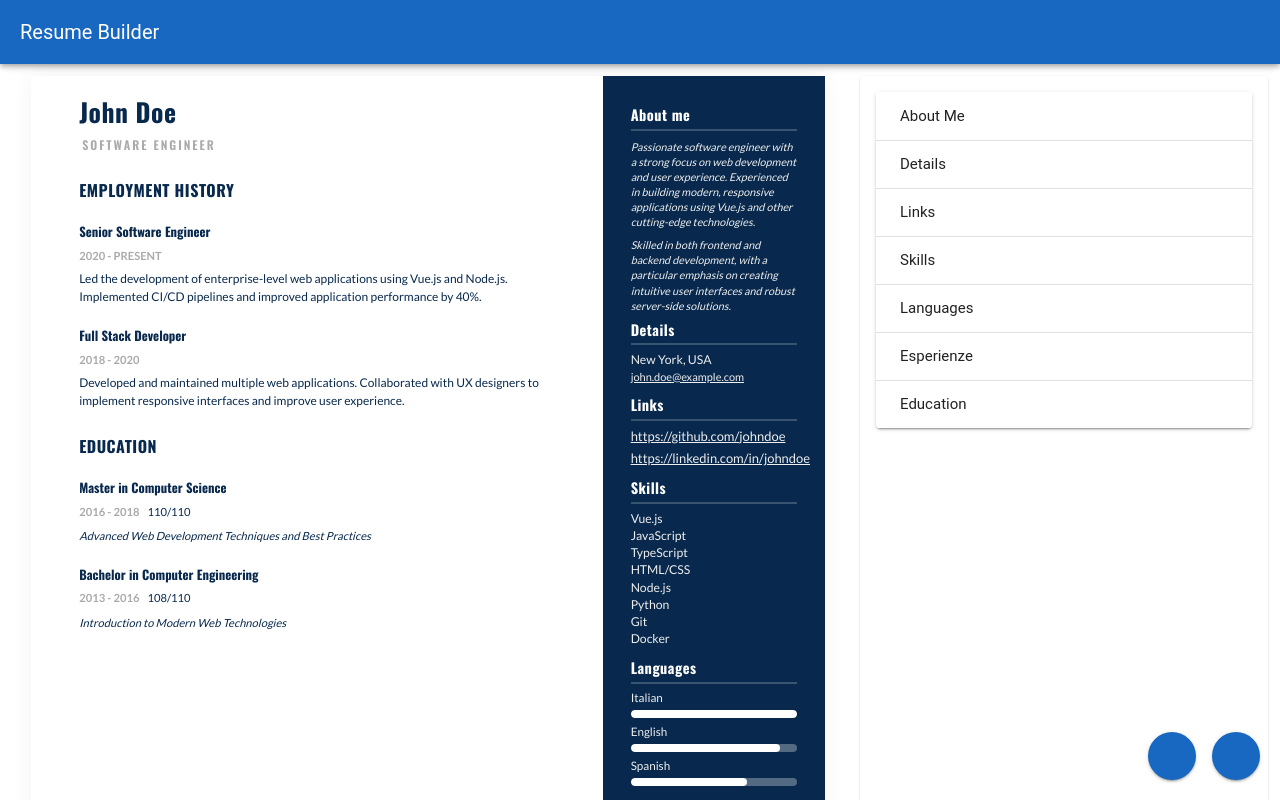
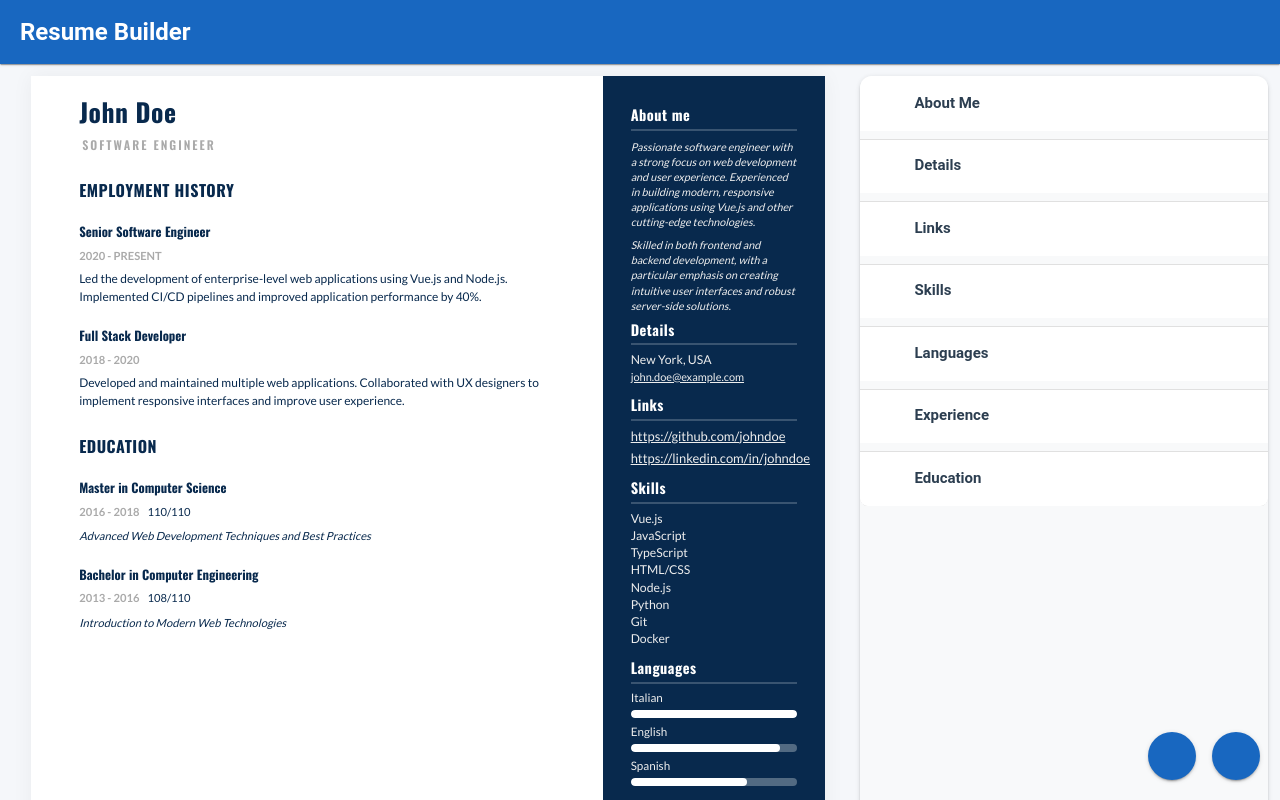
Before and after one commit to gianfrancodemarco/resume-builder, a Vue app: page / in a window 1280 px wide. Shown: the top 800 px of the page. Built offline with nearby package versions, Linux system fonts and the light colour scheme.

Commit message:
chore: some styling

```diff
--- a/src/App.vue
+++ b/src/App.vue
@@ -1,10 +1,13 @@
 <template>
   <v-app>
-    <v-app-bar color="primary">
-      <v-app-bar-title>Resume Builder</v-app-bar-title>
+    <v-app-bar color="primary" elevation="1">
+      <v-app-bar-title class="text-h5 font-weight-bold">Resume Builder</v-app-bar-title>
+      <v-spacer></v-spacer>
+      <v-btn icon="mdi-github" variant="text" href="https://github.com/yourusername/resume-builder"
+        target="_blank"></v-btn>
     </v-app-bar>
 
-    <v-main>
+    <v-main class="app-background">
       <v-container fluid class="pa-4">
         <v-row>
           <v-col cols="8" class="pa-2">
@@ -20,12 +23,14 @@
     <div class="download-buttons">
       <v-tooltip text="Download as PDF" location="top">
         <template v-slot:activator="{ props }">
-          <v-btn v-bind="props" icon="mdi-file-pdf-box" color="primary" @click="downloadPDF" class="mr-2" />
+          <v-btn v-bind="props" icon="mdi-file-pdf-box" color="primary" @click="downloadPDF" class="mr-2 download-btn"
+            elevation="2" />
         </template>
       </v-tooltip>
       <v-tooltip text="Download as HTML" location="top">
         <template v-slot:activator="{ props }">
-          <v-btn v-bind="props" icon="mdi-file-code" color="primary" @click="downloadHTML" />
+          <v-btn v-bind="props" icon="mdi-file-code" color="primary" @click="downloadHTML" class="download-btn"
+            elevation="2" />
         </template>
       </v-tooltip>
     </div>
@@ -131,6 +136,11 @@ const downloadHTML = () => {
 </script>
 
 <style>
+.app-background {
+  background-color: #f5f7fa;
+  min-height: 100vh;
+}
+
 .download-buttons {
   position: fixed;
   bottom: 20px;
@@ -139,4 +149,21 @@ const downloadHTML = () => {
   gap: 8px;
   z-index: 100;
 }
+
+.download-btn {
+  transition: transform 0.2s ease-in-out;
+}
+
+.download-btn:hover {
+  transform: translateY(-2px);
+}
+
+:deep(.v-app-bar) {
+  backdrop-filter: blur(10px);
+  background-color: rgba(var(--v-theme-primary), 0.95) !important;
+}
+
+:deep(.v-main) {
+  padding-top: 64px;
+}
 </style>
--- a/src/components/ResumeEditor.vue
+++ b/src/components/ResumeEditor.vue
@@ -1,137 +1,189 @@
 <template>
-  <v-card class="pa-4" style="height: calc(100vh - 32px); overflow-y: auto;">
-    <v-expansion-panels>
+  <v-card class="editor-card" elevation="2">
+    <v-expansion-panels variant="accordion" class="editor-panels">
       <!-- Personal / Sidebar -->
-      <v-expansion-panel>
-        <v-expansion-panel-title>About Me</v-expansion-panel-title>
+      <v-expansion-panel class="editor-panel">
+        <v-expansion-panel-title class="panel-title">
+          <v-icon icon="mdi-account" class="mr-2" />
+          About Me
+        </v-expansion-panel-title>
         <v-expansion-panel-text>
           <div class="d-flex justify-end mb-4">
-            <v-checkbox v-model="local.personal.visible" label="Hide section" hide-details density="compact" />
+            <v-switch v-model="local.personal.visible" label="Show section" hide-details density="compact"
+              color="primary" />
           </div>
-          <v-text-field v-model="local.personal.name" label="Name" :disabled="!local.personal.visible" />
-          <v-text-field v-model="local.personal.title" label="Title" :disabled="!local.personal.visible" />
-          <v-textarea v-model="local.personal.about[0]" label="Descrizione 1" :disabled="!local.personal.visible" />
-          <v-textarea v-model="local.personal.about[1]" label="Descrizione 2" :disabled="!local.personal.visible" />
+          <v-text-field v-model="local.personal.name" label="Name" :disabled="!local.personal.visible"
+            variant="outlined" density="comfortable" class="mb-2" />
+          <v-text-field v-model="local.personal.title" label="Title" :disabled="!local.personal.visible"
+            variant="outlined" density="comfortable" class="mb-2" />
+          <v-textarea v-model="local.personal.about[0]" label="Description 1" :disabled="!local.personal.visible"
+            variant="outlined" density="comfortable" class="mb-2" />
+          <v-textarea v-model="local.personal.about[1]" label="Description 2" :disabled="!local.personal.visible"
+            variant="outlined" density="comfortable" />
         </v-expansion-panel-text>
       </v-expansion-panel>
 
-      <v-expansion-panel>
-        <v-expansion-panel-title>Details</v-expansion-panel-title>
+      <v-expansion-panel class="editor-panel">
+        <v-expansion-panel-title class="panel-title">
+          <v-icon icon="mdi-card-account-details" class="mr-2" />
+          Details
+        </v-expansion-panel-title>
         <v-expansion-panel-text>
           <div class="d-flex justify-end mb-4">
-            <v-checkbox v-model="local.personal.detailsVisible" label="Hide section" hide-details density="compact" />
+            <v-switch v-model="local.personal.detailsVisible" label="Show section" hide-details density="compact"
+              color="primary" />
           </div>
-          <v-text-field v-model="local.personal.location" label="Location" :disabled="!local.personal.detailsVisible" />
-          <v-text-field v-model="local.personal.email" label="Email" :disabled="!local.personal.detailsVisible" />
+          <v-text-field v-model="local.personal.location" label="Location" :disabled="!local.personal.detailsVisible"
+            variant="outlined" density="comfortable" class="mb-2" />
+          <v-text-field v-model="local.personal.email" label="Email" :disabled="!local.personal.detailsVisible"
+            variant="outlined" density="comfortable" />
         </v-expansion-panel-text>
       </v-expansion-panel>
 
-      <v-expansion-panel>
-        <v-expansion-panel-title>Links</v-expansion-panel-title>
+      <v-expansion-panel class="editor-panel">
+        <v-expansion-panel-title class="panel-title">
+          <v-icon icon="mdi-link-variant" class="mr-2" />
+          Links
+        </v-expansion-panel-title>
         <v-expansion-panel-text>
           <div class="d-flex justify-end mb-4">
-            <v-checkbox v-model="local.personal.linksVisible" label="Hide section" hide-details density="compact" />
+            <v-switch v-model="local.personal.linksVisible" label="Show section" hide-details density="compact"
+              color="primary" />
           </div>
           <div v-for="(link, index) in local.personal.links" :key="index" class="d-flex align-center mb-2">
             <v-text-field v-model="local.personal.links[index]" label="Link" readonly
-              :disabled="!local.personal.linksVisible" />
+              :disabled="!local.personal.linksVisible" variant="outlined" density="comfortable" />
             <v-btn icon="mdi-delete" color="error" variant="text" @click="removeLink(index)" class="ml-2"
               :disabled="!local.personal.linksVisible" />
           </div>
-          <v-text-field v-model="link" label="Aggiungi link (url)" :disabled="!local.personal.linksVisible" />
-          <v-btn small @click="addLink" :disabled="!local.personal.linksVisible">Aggiungi</v-btn>
+          <v-text-field v-model="link" label="Add link (url)" :disabled="!local.personal.linksVisible"
+            variant="outlined" density="comfortable" class="mb-2" />
+          <v-btn color="primary" @click="addLink" :disabled="!local.personal.linksVisible" prepend-icon="mdi-plus">Add
+            Link</v-btn>
         </v-expansion-panel-text>
       </v-expansion-panel>
 
-      <v-expansion-panel>
-        <v-expansion-panel-title>Skills</v-expansion-panel-title>
+      <v-expansion-panel class="editor-panel">
+        <v-expansion-panel-title class="panel-title">
+          <v-icon icon="mdi-tools" class="mr-2" />
+          Skills
+        </v-expansion-panel-title>
         <v-expansion-panel-text>
           <div class="d-flex justify-end mb-4">
-            <v-checkbox v-model="local.skillsVisible" label="Hide section" hide-details density="compact" />
+            <v-switch v-model="local.skillsVisible" label="Show section" hide-details density="compact"
+              color="primary" />
           </div>
           <div v-for="(skill, index) in local.skills" :key="index" class="d-flex align-center mb-2">
-            <v-text-field v-model="local.skills[index]" label="Skill" readonly :disabled="!local.skillsVisible" />
+            <v-text-field v-model="local.skills[index]" label="Skill" readonly :disabled="!local.skillsVisible"
+              variant="outlined" density="comfortable" />
             <v-btn icon="mdi-delete" color="error" variant="text" @click="removeSkill(index)" class="ml-2"
               :disabled="!local.skillsVisible" />
           </div>
-          <v-text-field v-model="skill" label="Skill" :disabled="!local.skillsVisible" />
-          <v-btn small @click="addSkill" :disabled="!local.skillsVisible">Aggiungi</v-btn>
+          <v-text-field v-model="skill" label="Skill" :disabled="!local.skillsVisible" variant="outlined"
+            density="comfortable" class="mb-2" />
+          <v-btn color="primary" @click="addSkill" :disabled="!local.skillsVisible" prepend-icon="mdi-plus">Add
+            Skill</v-btn>
         </v-expansion-panel-text>
       </v-expansion-panel>
 
-      <v-expansion-panel>
-        <v-expansion-panel-title>Languages</v-expansion-panel-title>
+      <v-expansion-panel class="editor-panel">
+        <v-expansion-panel-title class="panel-title">
+          <v-icon icon="mdi-translate" class="mr-2" />
+          Languages
+        </v-expansion-panel-title>
         <v-expansion-panel-text>
           <div class="d-flex justify-end mb-4">
-            <v-checkbox v-model="local.languagesVisible" label="Hide section" hide-details density="compact" />
+            <v-switch v-model="local.languagesVisible" label="Show section" hide-details density="compact"
+              color="primary" />
           </div>
           <div v-for="(lang, index) in local.languages" :key="index" class="d-flex align-center mb-2">
-            <v-text-field v-model="local.languages[index].name" label="Lingua" readonly
-              :disabled="!local.languagesVisible" />
+            <v-text-field v-model="local.languages[index].name" label="Language" readonly
+              :disabled="!local.languagesVisible" variant="outlined" density="comfortable" />
             <v-text-field v-model="local.languages[index].proficiency" label="Proficiency (%)" readonly class="mx-2"
-              :disabled="!local.languagesVisible" />
+              :disabled="!local.languagesVisible" variant="outlined" density="comfortable" />
             <v-btn icon="mdi-delete" color="error" variant="text" @click="removeLang(index)" class="ml-2"
               :disabled="!local.languagesVisible" />
           </div>
-          <v-text-field v-model="lang.name" label="Lingua" :disabled="!local.languagesVisible" />
-          <v-text-field v-model="lang.proficiency" label="Proficiency (%)" :disabled="!local.languagesVisible" />
-          <v-btn small @click="addLang" :disabled="!local.languagesVisible">Aggiungi</v-btn>
+          <v-text-field v-model="lang.name" label="Language" :disabled="!local.languagesVisible" variant="outlined"
+            density="comfortable" class="mb-2" />
+          <v-text-field v-model="lang.proficiency" label="Proficiency (%)" :disabled="!local.languagesVisible"
+            variant="outlined" density="comfortable" class="mb-2" />
+          <v-btn color="primary" @click="addLang" :disabled="!local.languagesVisible" prepend-icon="mdi-plus">Add
+            Language</v-btn>
         </v-expansion-panel-text>
       </v-expansion-panel>
 
-      <v-expansion-panel>
-        <v-expansion-panel-title>Esperienze</v-expansion-panel-title>
+      <v-expansion-panel class="editor-panel">
+        <v-expansion-panel-title class="panel-title">
+          <v-icon icon="mdi-briefcase" class="mr-2" />
+          Experience
+        </v-expansion-panel-title>
         <v-expansion-panel-text>
           <div class="d-flex justify-end mb-4">
-            <v-checkbox v-model="local.experiencesVisible" label="Hide section" hide-details density="compact" />
+            <v-switch v-model="local.experiencesVisible" label="Show section" hide-details density="compact"
+              color="primary" />
           </div>
-          <div v-for="(exp, index) in local.experiences" :key="index" class="mb-4">
+          <div v-for="(exp, index) in local.experiences" :key="index" class="mb-4 experience-card pa-3">
             <div class="d-flex align-center mb-2">
               <v-text-field v-model="local.experiences[index].title" label="Job title" readonly
-                :disabled="!local.experiencesVisible" />
+                :disabled="!local.experiencesVisible" variant="outlined" density="comfortable" />
               <v-btn icon="mdi-delete" color="error" variant="text" @click="removeExp(index)" class="ml-2"
                 :disabled="!local.experiencesVisible" />
             </div>
             <v-text-field v-model="local.experiences[index].company" label="Company (+ location)" readonly
-              :disabled="!local.experiencesVisible" />
-            <v-text-field v-model="local.experiences[index].period" label="Periodo" readonly
-              :disabled="!local.experiencesVisible" />
-            <v-textarea v-model="local.experiences[index].description" label="Descrizione" readonly
-              :disabled="!local.experiencesVisible" />
+              :disabled="!local.experiencesVisible" variant="outlined" density="comfortable" class="mb-2" />
+            <v-text-field v-model="local.experiences[index].period" label="Period" readonly
+              :disabled="!local.experiencesVisible" variant="outlined" density="comfortable" class="mb-2" />
+            <v-textarea v-model="local.experiences[index].description" label="Description" readonly
+              :disabled="!local.experiencesVisible" variant="outlined" density="comfortable" />
           </div>
-          <v-text-field v-model="exp.title" label="Job title" :disabled="!local.experiencesVisible" />
-          <v-text-field v-model="exp.company" label="Company (+ location)" :disabled="!local.experiencesVisible" />
-          <v-text-field v-model="exp.period" label="Periodo" :disabled="!local.experiencesVisible" />
-          <v-textarea v-model="exp.description" label="Descrizione" :disabled="!local.experiencesVisible" />
-          <v-btn small @click="addExp" :disabled="!local.experiencesVisible">Aggiungi</v-btn>
+          <v-text-field v-model="exp.title" label="Job title" :disabled="!local.experiencesVisible" variant="outlined"
+            density="comfortable" class="mb-2" />
+          <v-text-field v-model="exp.company" label="Company (+ location)" :disabled="!local.experiencesVisible"
+            variant="outlined" density="comfortable" class="mb-2" />
+          <v-text-field v-model="exp.period" label="Period" :disabled="!local.experiencesVisible" variant="outlined"
+            density="comfortable" class="mb-2" />
+          <v-textarea v-model="exp.description" label="Description" :disabled="!local.experiencesVisible"
+            variant="outlined" density="comfortable" class="mb-2" />
+          <v-btn color="primary" @click="addExp" :disabled="!local.experiencesVisible" prepend-icon="mdi-plus">Add
+            Experience</v-btn>
         </v-expansion-panel-text>
       </v-expansion-panel>
 
-      <v-expansion-panel>
-        <v-expansion-panel-title>Education</v-expansion-panel-title>
+      <v-expansion-panel class="editor-panel">
+        <v-expansion-panel-title class="panel-title">
+          <v-icon icon="mdi-school" class="mr-2" />
+          Education
+        </v-expansion-panel-title>
         <v-expansion-panel-text>
           <div class="d-flex justify-end mb-4">
-            <v-checkbox v-model="local.educationVisible" label="Hide section" hide-details density="compact" />
+            <v-switch v-model="local.educationVisible" label="Show section" hide-details density="compact"
+              color="primary" />
           </div>
-          <div v-for="(edu, index) in local.education" :key="index" class="mb-4">
+          <div v-for="(edu, index) in local.education" :key="index" class="mb-4 education-card pa-3">
             <div class="d-flex align-center mb-2">
               <v-text-field v-model="local.education[index].degree" label="Degree" readonly
-                :disabled="!local.educationVisible" />
+                :disabled="!local.educationVisible" variant="outlined" density="comfortable" />
               <v-btn icon="mdi-delete" color="error" variant="text" @click="removeEdu(index)" class="ml-2"
                 :disabled="!local.educationVisible" />
             </div>
-            <v-text-field v-model="local.education[index].period" label="Periodo" readonly
-              :disabled="!local.educationVisible" />
-            <v-text-field v-model="local.education[index].mark" label="Voto" readonly
-              :disabled="!local.educationVisible" />
-            <v-textarea v-model="local.education[index].thesis" label="Thesis / Note" readonly
-              :disabled="!local.educationVisible" />
+            <v-text-field v-model="local.education[index].period" label="Period" readonly
+              :disabled="!local.educationVisible" variant="outlined" density="comfortable" class="mb-2" />
+            <v-text-field v-model="local.education[index].mark" label="Grade" readonly
+              :disabled="!local.educationVisible" variant="outlined" density="comfortable" class="mb-2" />
+            <v-textarea v-model="local.education[index].thesis" label="Thesis / Notes" readonly
+              :disabled="!local.educationVisible" variant="outlined" density="comfortable" />
           </div>
-          <v-text-field v-model="edu.degree" label="Degree" :disabled="!local.educationVisible" />
-          <v-text-field v-model="edu.period" label="Periodo" :disabled="!local.educationVisible" />
-          <v-text-field v-model="edu.mark" label="Voto" :disabled="!local.educationVisible" />
-          <v-textarea v-model="edu.thesis" label="Thesis / Note" :disabled="!local.educationVisible" />
-          <v-btn small @click="addEdu" :disabled="!local.educationVisible">Aggiungi</v-btn>
+          <v-text-field v-model="edu.degree" label="Degree" :disabled="!local.educationVisible" variant="outlined"
+            density="comfortable" class="mb-2" />
+          <v-text-field v-model="edu.period" label="Period" :disabled="!local.educationVisible" variant="outlined"
+            density="comfortable" class="mb-2" />
+          <v-text-field v-model="edu.mark" label="Grade" :disabled="!local.educationVisible" variant="outlined"
+            density="comfortable" class="mb-2" />
+          <v-textarea v-model="edu.thesis" label="Thesis / Notes" :disabled="!local.educationVisible" variant="outlined"
+            density="comfortable" class="mb-2" />
+          <v-btn color="primary" @click="addEdu" :disabled="!local.educationVisible" prepend-icon="mdi-plus">Add
+            Education</v-btn>
         </v-expansion-panel-text>
       </v-expansion-panel>
     </v-expansion-panels>
@@ -214,3 +266,59 @@ export default {
   }
 }
 </script>
+
+<style scoped>
+.editor-card {
+  height: calc(100vh - 32px);
+  overflow-y: auto;
+  background-color: #f8f9fa;
+  border-radius: 12px;
+}
+
+.editor-panels {
+  background-color: transparent;
+}
+
+.editor-panel {
+  margin-bottom: 8px;
+  border-radius: 8px !important;
+  overflow: hidden;
+}
+
+.panel-title {
+  font-weight: 600;
+  color: #2c3e50;
+}
+
+.experience-card,
+.education-card {
+  background-color: white;
+  border-radius: 8px;
+  box-shadow: 0 2px 4px rgba(0, 0, 0, 0.05);
+}
+
+:deep(.v-expansion-panel-text) {
+  padding: 16px;
+}
+
+:deep(.v-field) {
+  border-radius: 8px;
+}
+
+:deep(.v-btn) {
+  text-transform: none;
+  font-weight: 500;
+}
+
+:deep(.v-expansion-panel-title) {
+  min-height: 48px;
+}
+
+:deep(.v-expansion-panel-title__overlay) {
+  opacity: 0;
+}
+
+:deep(.v-expansion-panel--active > .v-expansion-panel-title) {
+  background-color: rgba(var(--v-theme-primary), 0.1);
+}
+</style>
```
